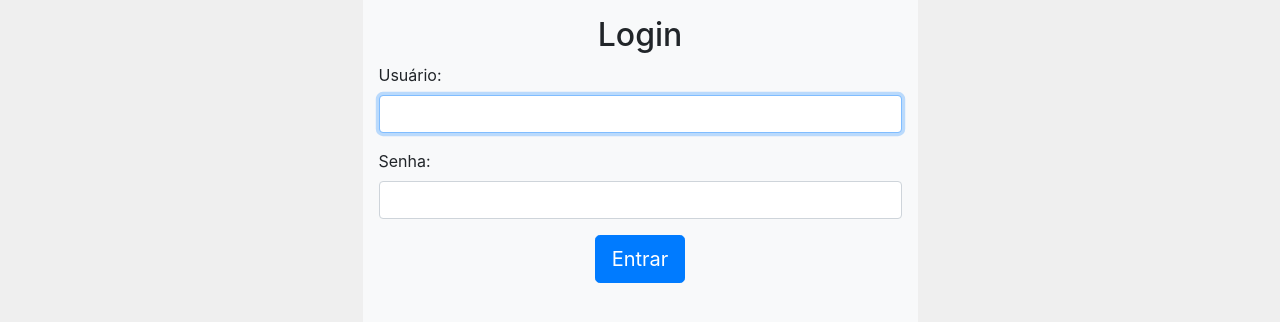
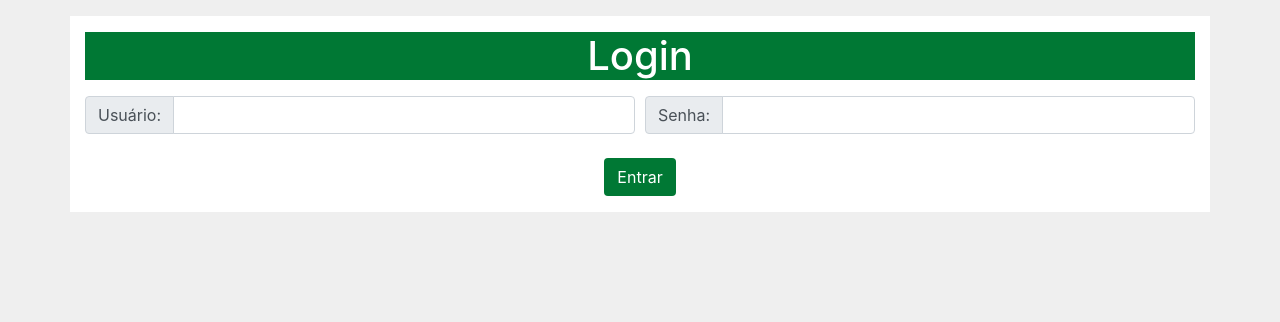
Before and after one commit to ricardaotsi/IFPRAcesso, a Django app: page /accounts/login/ in a window 1280 px wide. Shown: the part 158-480 px from the top of the page. Run offline with Django 3.2, Linux system fonts and the light colour scheme; some libraries are stand-ins or nearby versions.

Commit message:
login layout update

```diff
--- a/ifpracessomain/templates/registration/login.html
+++ b/ifpracessomain/templates/registration/login.html
@@ -1,33 +1,39 @@
 {% extends 'ifpracessomain/base.html' %}
 {% block content %}
 
-<div class="container bg-faded">
-  <div class="row">
-    <div class="col">
-      <div class="mx-auto w-50 p-3 bg-light">
-        <h2 class="text-center">Login</h2>
-        <form lpformnum="1" method="post">
-          <fieldset>
-            {% csrf_token %}
-            <div class="form-group">
-              <p><label for="id_username">Usuário:</label> <input autofocus="" id="id_username" maxlength="254" name="username" type="text" class="form-control" required /></p>
-            </div>
-            <div class="from-group">
-              <p><label for="id_password">Senha:</label> <input id="id_password" name="password" type="password" class="form-control" required /></p>
-            </div>
-            <div class="text-center">
-              <button type="submit" class="btn btn-primary btn-lg ">Entrar</button>
-            </div>
-          </fieldset>
-        </br>
+<div class="container bg-white mt-3 text-center">
+    <h1 class="mt-3 mb-3" id="h1-insertid">Login</h1>
     {% if form.errors %}
     <div class="alert alert-dismissible alert-danger">
         <strong>Seu usuário ou senha está incorreto. Tente novamente.</strong>
     </div>
     {% endif %}
-        </form>
+    <form class="mt-3 mb-3" lpformnum="1" method="post">
+        {% csrf_token %}
+        <div class="form-row align-items-center">
+            <div class="col-sm">
+                <label class="sr-only" for="inlineFormInputGroup">Username</label>
+                <div class="input-group mb-2">
+                    <div class="input-group-prepend">
+                        <div class="input-group-text">Usuário:</div>
+                    </div>
+                    <input id="id_username" maxlength="254" name="username" type="text" class="form-control" required>
+                </div>
+            </div>
+
+            <div class="col-sm">
+                <label class="sr-only" for="inlineFormInputGroup">Senha</label>
+                <div class="input-group mb-2">
+                    <div class="input-group-prepend">
+                        <div class="input-group-text">Senha:</div>
+                    </div>
+                    <input id="id_password" name="password" type="password" class="form-control" required>
                 </div>
             </div>
         </div>
+        <div class="text-center mt-3 mb-3">
+            <button type="submit" class="btn btn-index text-center ">Entrar</button>
+        </div>
+    </form>
 </div>
 {% endblock %}
```
Lines whose indentation alone changed are shown as unchanged.
